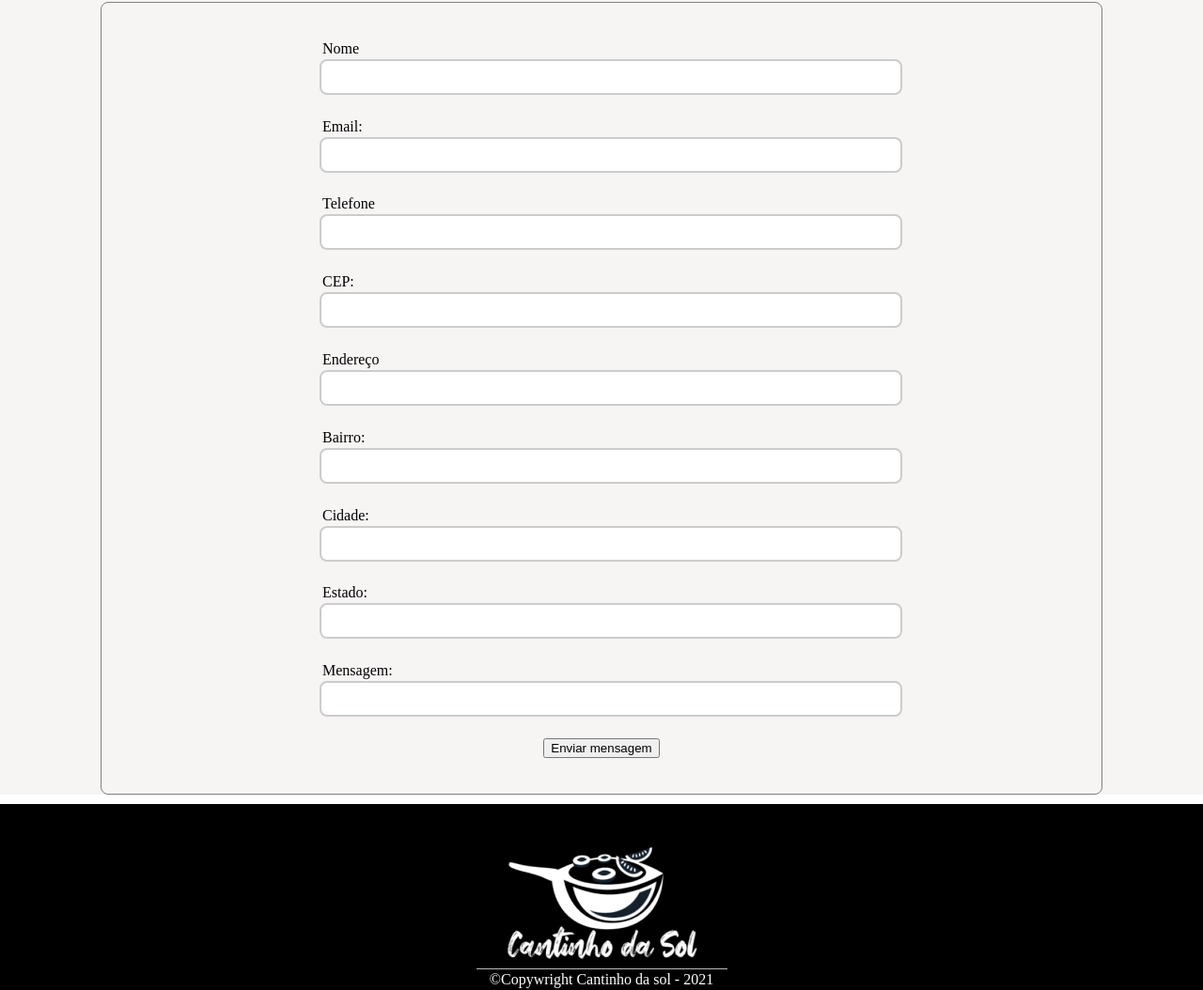
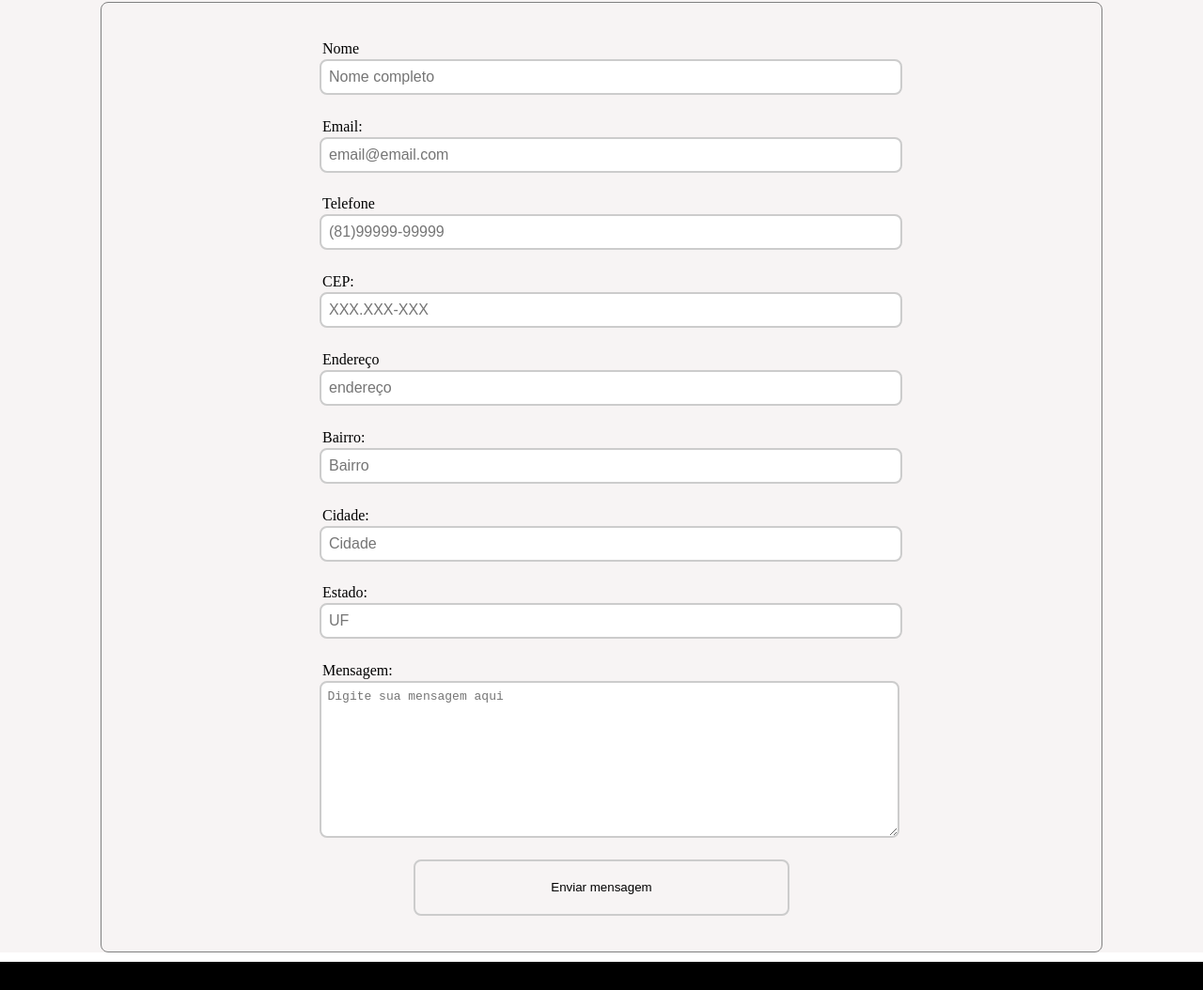
Before and after one commit to LucasMatheus96/CantinhoDaSol, a plain HTML site: page contato.html in a window 1280 px wide. Shown: the part 271-1325 px from the top of the page at 94% size. Drawn offline with Linux system fonts and the light colour scheme; files whose address does not match are found by name.

Commit message:
Melhorias na pagina contato
Foram feitos alguns ajustes na tela de contato.

```diff
--- a/contato.html
+++ b/contato.html
@@ -41,53 +41,53 @@
 
                     <div class="contato-campo">
                         <label for="nome">Nome</label>
-                        <input type="text" id="nome" required>
+                        <input type="text" id="nome" required placeholder="Nome completo">
                     </div>
 
                     <div  class="contato-campo">
                         <label for="Email">Email: </label>
-                        <input type="email" id="email" required>
+                        <input type="email" id="email" required placeholder="email@email.com">
                     </div>
 
                     <div class="contato-campo">
-                        <label for="telefone" placeholder="(81)99999-99999">Telefone</label>
-                        <input type="tel" id="telefone" required>
+                        <label for="telefone" >Telefone</label>
+                        <input type="tel" id="telefone"  placeholder="(81)99999-99999" required>
                     </div>
 
                     <div class="contato-campo">
                         <label for="cep">CEP:</label>
-                        <input type="tel" id="cep" required>
+                        <input type="tel" id="cep" placeholder="XXX.XXX-XXX" required>
                     </div>
 
                     <div class="contato-campo">
                         <label for="endereco" >Endereço</label>
-                        <input type="text" id="endereco" required>
+                        <input type="text" id="endereco" required placeholder="endereço">
                     </div>
 
                     <div class="contato-campo">
                         <label for="bairro" >Bairro:</label>
-                        <input type="text" id="bairro" required>
+                        <input type="text" id="bairro" required placeholder="Bairro">
                     </div>
 
                     <div class="contato-campo">
                         <label for="cidade" >Cidade:</label>
-                        <input type="text" id="cidade" required>
+                        <input type="text" id="cidade" required placeholder="Cidade">
                     </div>
 
                     <div class="contato-campo">
                         <label for="estado" >Estado:</label>
-                        <input type="text" id="estado" required>
+                        <input type="text" id="estado" required placeholder="UF">
 
                     </div>
 
                     <div class="contato-campo">
-                        <label for="mensagem" >Mensagem:</label>
-                        <input type="text" id="mensagem" required>
+                        <label for="mensagem">Mensagem:</label>
+                        <textarea id="mensagem" cols="30" rows= "10" required placeholder="Digite sua mensagem aqui"></textarea>
                     </div>
 
 
                     <div class="contato-campo">
-                        <button type="submit" >Enviar mensagem</button>
+                        <button type="submit" class="contato-campo-botao" >Enviar mensagem</button>
                     </div>
 
 
--- a/www/templates/Css/style.css
+++ b/www/templates/Css/style.css
@@ -173,16 +173,16 @@ main{
   padding: 5px;
   position: relative;
 }
-.contato-campo label{
+.contato-campo label, .contato-campo textarea{
 	display: block;
-	width: auto;
+	width: 100%;
 	text-align: left;
 	position: relative;
 	padding: 0.5%;
+	}
 
-}
-
-.contato-campo input{
+.contato-campo input,
+.contato-campo textarea{
 	font-size: 1em;
 	padding: .5em;
 	width: 600px;
@@ -191,6 +191,27 @@ main{
 	border:2px solid #ccc;
 	outline: 0;
 
+}
+
+.contato-campo input:focus{
+	border: 2px solid black
+}
+
+
+.contato-campo-botao{
+	width: 400px;
+	height: 60px;
+	border:2px solid #ccc;
+	border-radius: 8px;
+	background: transparent;
+}
+
+.contato-campo-botao:hover	{
+
+	color: white;
+	cursor: pointer;
+	background-color:gray;
+	transition: 3ms;
 }
 /*RODAPÉ */
 
```
